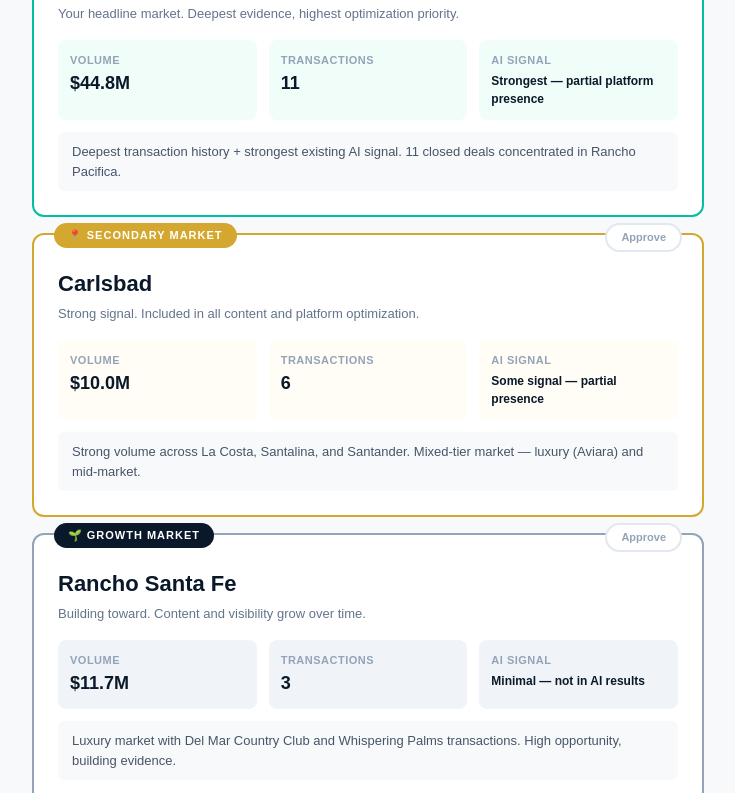
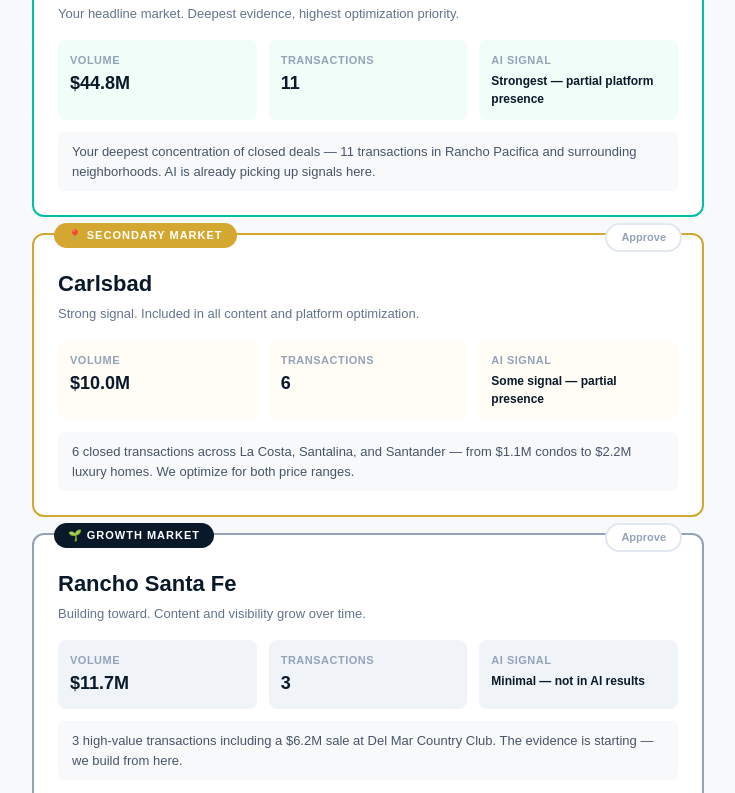
Before and after one commit to radleyraven/cited-dashboard, a Next.js app: page /onboarding/markets in a window 1280 px wide. Shown: the part 660-1453 px from the top of the page, without its empty margins (272-1007 px from the left). Built offline with nearby package versions, Linux system fonts and the light colour scheme; no server answers.

Commit message:
Fix: update default evidence copy to match client language (no jargon fallback)

```diff
--- a/src/app/onboarding/markets/page.tsx
+++ b/src/app/onboarding/markets/page.tsx
@@ -25,7 +25,7 @@ const DEFAULT_MARKETS: MarketRec[] = [
   {
     name: 'Carmel Valley',
     tier: 'primary',
-    evidence: 'Deepest transaction history + strongest existing AI signal. 11 closed deals concentrated in Rancho Pacifica.',
+    evidence: 'Your deepest concentration of closed deals — 11 transactions in Rancho Pacifica and surrounding neighborhoods. AI is already picking up signals here.',
     txn_volume: '$44.8M',
     txn_count: 11,
     ai_signal: 'Strongest — partial platform presence',
@@ -34,7 +34,7 @@ const DEFAULT_MARKETS: MarketRec[] = [
   {
     name: 'Carlsbad',
     tier: 'secondary',
-    evidence: 'Strong volume across La Costa, Santalina, and Santander. Mixed-tier market — luxury (Aviara) and mid-market.',
+    evidence: '6 closed transactions across La Costa, Santalina, and Santander — from $1.1M condos to $2.2M luxury homes. We optimize for both price ranges.',
     txn_volume: '$10.0M',
     txn_count: 6,
     ai_signal: 'Some signal — partial presence',
@@ -43,7 +43,7 @@ const DEFAULT_MARKETS: MarketRec[] = [
   {
     name: 'Rancho Santa Fe',
     tier: 'growth',
-    evidence: 'Luxury market with Del Mar Country Club and Whispering Palms transactions. High opportunity, building evidence.',
+    evidence: '3 high-value transactions including a $6.2M sale at Del Mar Country Club. The evidence is starting — we build from here.',
     txn_volume: '$11.7M',
     txn_count: 3,
     ai_signal: 'Minimal — not in AI results',
```
